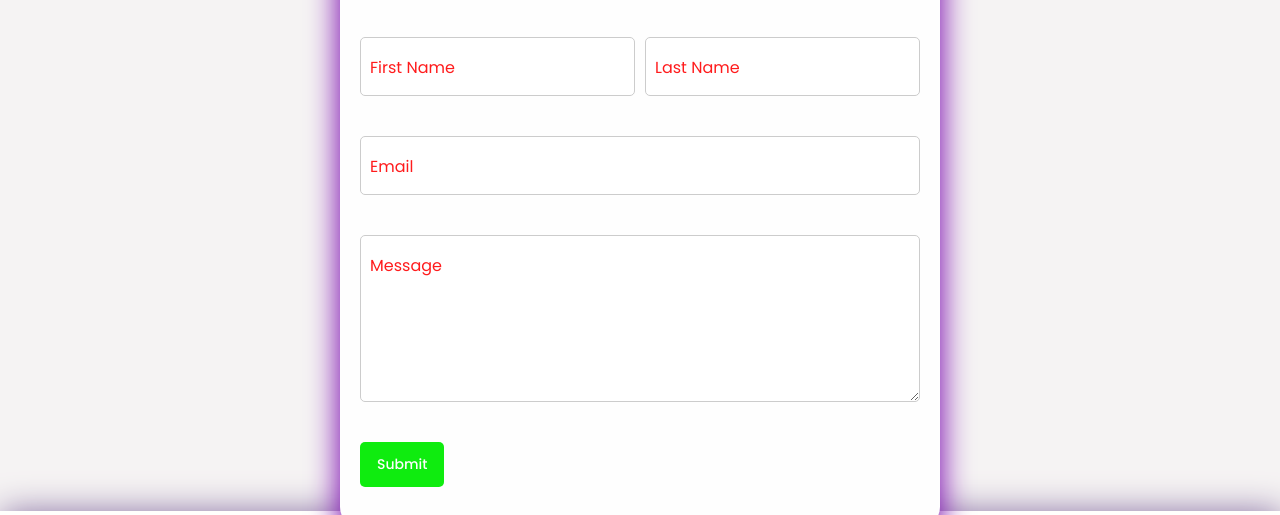
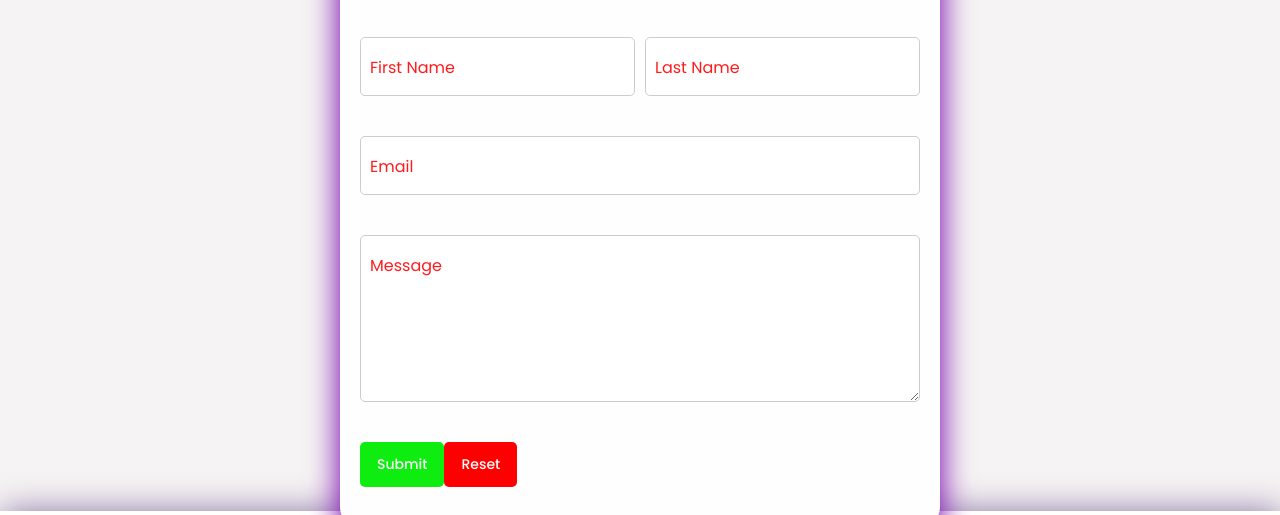
Before and after one commit to bunny-studio/DevTube, a plain HTML site: page contact.html in a window 1280 px wide. Shown: the part 241-756 px from the top of the page. Drawn offline with Linux system fonts and the light colour scheme; a web font is replaced by a local one.

Commit message:
Update contact.html

```diff
--- a/contact.html
+++ b/contact.html
@@ -86,6 +86,7 @@
                         <div class="row">
                             <div class="input-fields">
                                 <button type="submit" name="submit" id="submitBtn">Submit</button>
+                                <button type="reset" name="reset" style="background-color: red;">Reset</button>
                             </div>
                         </div>
                     </form>
```
